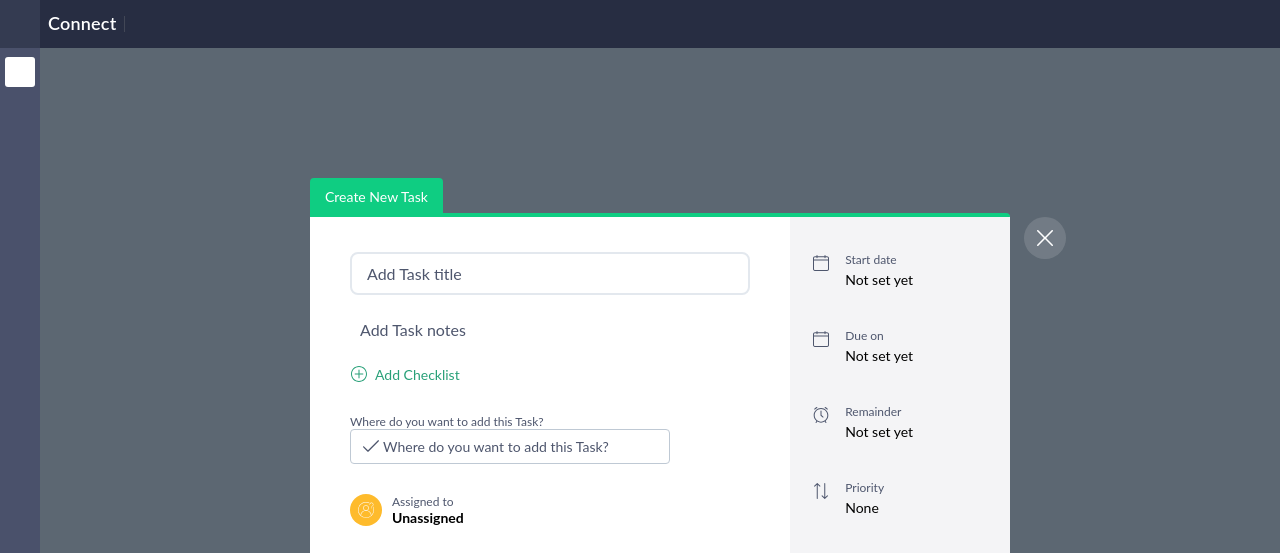
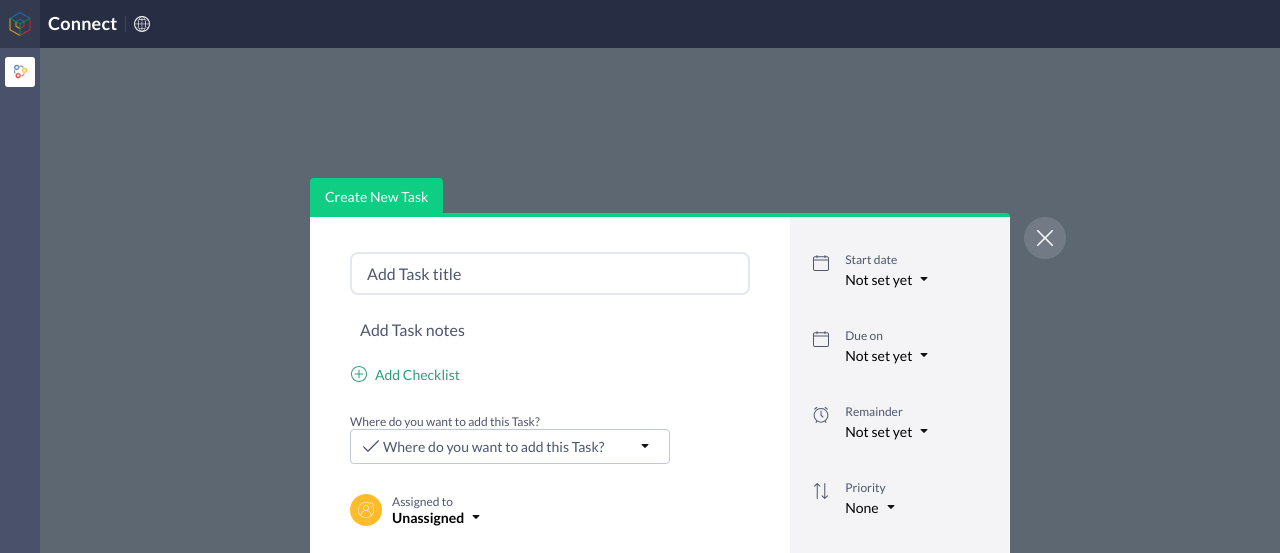
Before and after one commit to saran-3012/zoho-sass-task, a plain HTML site: page index.html in a window 1280 px wide. Shown: the top 553 px of the page. Drawn offline with Linux system fonts and the light colour scheme; the site is published under a folder, as on GitHub Pages, so addresses that start at the root find nothing.

Commit message:
assets path fix

```diff
--- a/Lato.scss
+++ b/Lato.scss
@@ -1,7 +1,7 @@
 @font-face {
     font-family: 'Lato';
-    src: url('/assets/fonts/Lato/Lato-BoldItalic.woff2') format('woff2'),
-        url('/assets/fonts/Lato/Lato-BoldItalic.woff') format('woff');
+    src: url('./assets/fonts/Lato/Lato-BoldItalic.woff2') format('woff2'),
+        url('./assets/fonts/Lato/Lato-BoldItalic.woff') format('woff');
     font-weight: bold;
     font-style: italic;
     font-display: swap;
@@ -9,8 +9,8 @@
 
 @font-face {
     font-family: 'Lato';
-    src: url('/assets/fonts/Lato/Lato-Black.woff2') format('woff2'),
-        url('/assets/fonts/Lato/Lato-Black.woff') format('woff');
+    src: url('./assets/fonts/Lato/Lato-Black.woff2') format('woff2'),
+        url('./assets/fonts/Lato/Lato-Black.woff') format('woff');
     font-weight: 900;
     font-style: normal;
     font-display: swap;
@@ -18,8 +18,8 @@
 
 @font-face {
     font-family: 'Lato';
-    src: url('/assets/fonts/Lato/Lato-Bold.woff2') format('woff2'),
-        url('/assets/fonts/Lato/Lato-Bold.woff') format('woff');
+    src: url('./assets/fonts/Lato/Lato-Bold.woff2') format('woff2'),
+        url('./assets/fonts/Lato/Lato-Bold.woff') format('woff');
     font-weight: bold;
     font-style: normal;
     font-display: swap;
@@ -27,8 +27,8 @@
 
 @font-face {
     font-family: 'Lato';
-    src: url('/assets/fonts/Lato/Lato-BlackItalic.woff2') format('woff2'),
-        url('/assets/fonts/Lato/Lato-BlackItalic.woff') format('woff');
+    src: url('./assets/fonts/Lato/Lato-BlackItalic.woff2') format('woff2'),
+        url('./assets/fonts/Lato/Lato-BlackItalic.woff') format('woff');
     font-weight: 900;
     font-style: italic;
     font-display: swap;
@@ -36,8 +36,8 @@
 
 @font-face {
     font-family: 'Lato Hairline';
-    src: url('/assets/fonts/Lato/Lato-HairlineItalic.woff2') format('woff2'),
-        url('/assets/fonts/Lato/Lato-HairlineItalic.woff') format('woff');
+    src: url('./assets/fonts/Lato/Lato-HairlineItalic.woff2') format('woff2'),
+        url('./assets/fonts/Lato/Lato-HairlineItalic.woff') format('woff');
     font-weight: 300;
     font-style: italic;
     font-display: swap;
@@ -45,8 +45,8 @@
 
 @font-face {
     font-family: 'Lato';
-    src: url('/assets/fonts/Lato/Lato-Light.woff2') format('woff2'),
-        url('/assets/fonts/Lato/Lato-Light.woff') format('woff');
+    src: url('./assets/fonts/Lato/Lato-Light.woff2') format('woff2'),
+        url('./assets/fonts/Lato/Lato-Light.woff') format('woff');
     font-weight: 300;
     font-style: normal;
     font-display: swap;
@@ -54,8 +54,8 @@
 
 @font-face {
     font-family: 'Lato';
-    src: url('/assets/fonts/Lato/Lato-LightItalic.woff2') format('woff2'),
-        url('/assets/fonts/Lato/Lato-LightItalic.woff') format('woff');
+    src: url('./assets/fonts/Lato/Lato-LightItalic.woff2') format('woff2'),
+        url('./assets/fonts/Lato/Lato-LightItalic.woff') format('woff');
     font-weight: 300;
     font-style: italic;
     font-display: swap;
@@ -63,8 +63,8 @@
 
 @font-face {
     font-family: 'Lato';
-    src: url('/assets/fonts/Lato/Lato-Regular.woff2') format('woff2'),
-        url('/assets/fonts/Lato/Lato-Regular.woff') format('woff');
+    src: url('./assets/fonts/Lato/Lato-Regular.woff2') format('woff2'),
+        url('./assets/fonts/Lato/Lato-Regular.woff') format('woff');
     font-weight: normal;
     font-style: normal;
     font-display: swap;
@@ -72,8 +72,8 @@
 
 @font-face {
     font-family: 'Lato';
-    src: url('/assets/fonts/Lato/Lato-Italic.woff2') format('woff2'),
-        url('/assets/fonts/Lato/Lato-Italic.woff') format('woff');
+    src: url('./assets/fonts/Lato/Lato-Italic.woff2') format('woff2'),
+        url('./assets/fonts/Lato/Lato-Italic.woff') format('woff');
     font-weight: normal;
     font-style: italic;
     font-display: swap;
@@ -81,8 +81,8 @@
 
 @font-face {
     font-family: 'Lato Hairline';
-    src: url('/assets/fonts/Lato/Lato-Hairline.woff2') format('woff2'),
-        url('/assets/fonts/Lato/Lato-Hairline.woff') format('woff');
+    src: url('./assets/fonts/Lato/Lato-Hairline.woff2') format('woff2'),
+        url('./assets/fonts/Lato/Lato-Hairline.woff') format('woff');
     font-weight: 300;
     font-style: normal;
     font-display: swap;
--- a/index.html
+++ b/index.html
@@ -3,8 +3,8 @@
 <head>
     <meta charset="UTF-8">
     <meta name="viewport" content="width=device-width, initial-scale=1.0">
-    <link rel="shortcut icon" href="/assets/images/favicon.ico" type="image/x-icon">
-    <link rel="stylesheet" href="style.css">
+    <link rel="shortcut icon" href="./assets/images/favicon.ico" type="image/x-icon">
+    <link rel="stylesheet" href="./style.css">
     <title>Zoho Connect - New Task</title>
 </head>
 <body>
--- a/style.scss
+++ b/style.scss
@@ -236,7 +236,7 @@ body{
 }
 
 %dropdown-arrow{
-    @include background('/assets/svg/dropdown-arrow.svg', contain);
+    @include background('./assets/svg/dropdown-arrow.svg', contain);
 
     width: 0.5rem;
     height: 0.5rem;
@@ -359,7 +359,7 @@ body{
         width: 1rem;
         height: 1rem;
 
-        @include background('/assets/images/globle-icon.png', contain);
+        @include background('./assets/images/globle-icon.png', contain);
     }
 }
 
@@ -385,7 +385,7 @@ body{
 }
 
 .sidebar-logo{
-    @include background('/assets/images/zoho-one.png', contain);
+    @include background('./assets/images/zoho-one.png', contain);
     width: 100%;
     height: 100%;
 }
@@ -420,7 +420,7 @@ body{
         height: 100%;
 
         &.sidebar-connect-icon{
-            @include background('/assets/images/zoho-connect.png', contain);
+            @include background('./assets/images/zoho-connect.png', contain);
         }
     }
 
```
Also changed, not shown: Lato.css (added), style.css, 2 other files.
